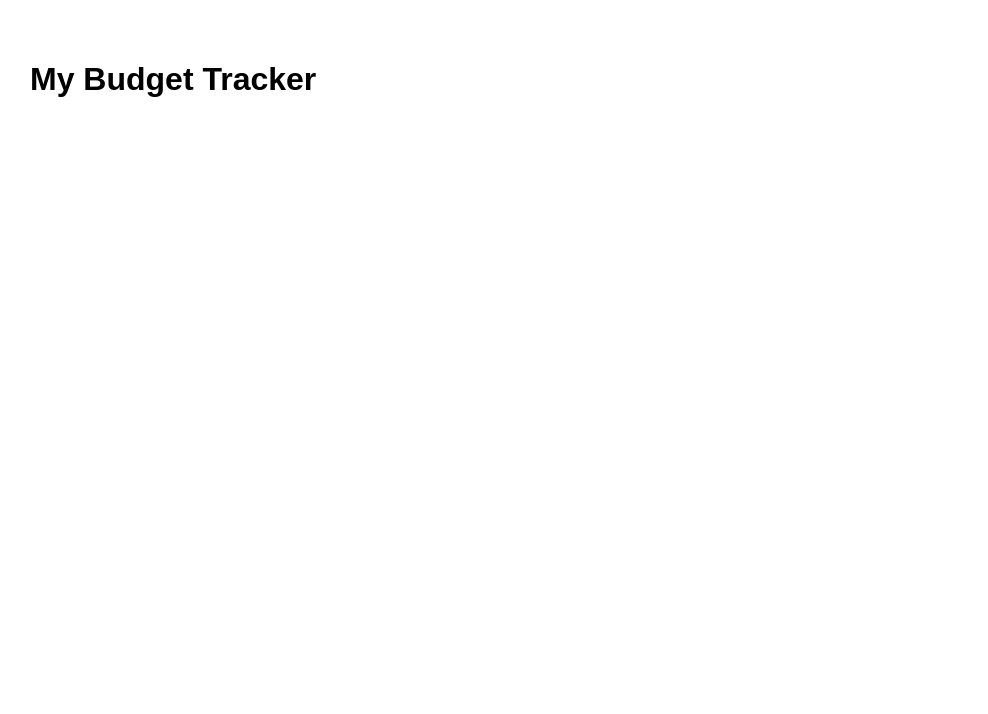
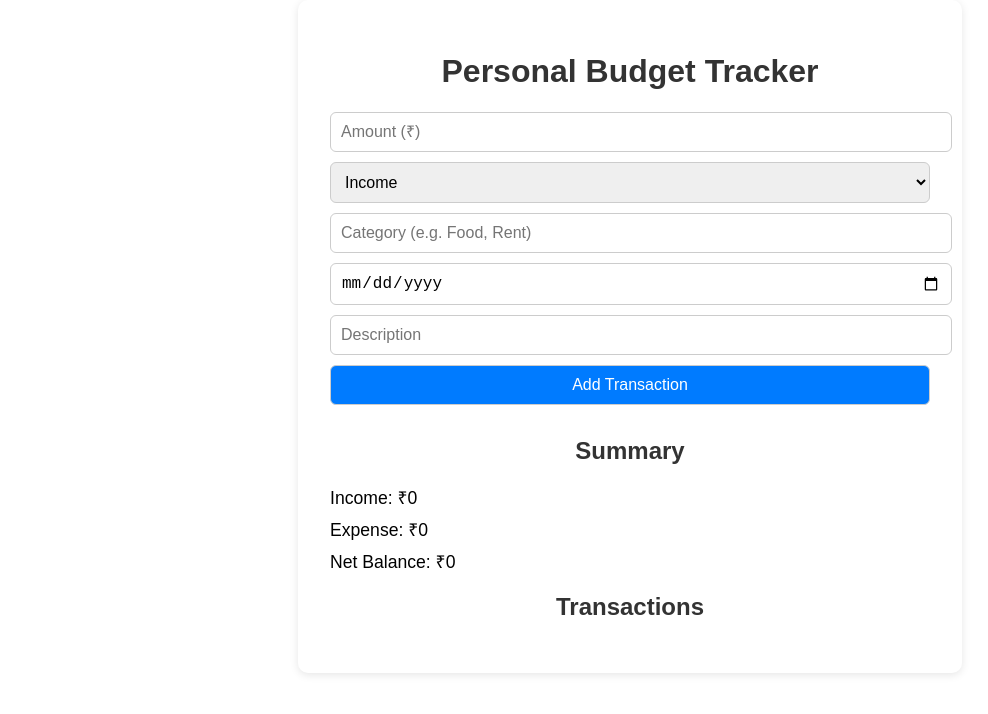
Before and after one commit to ysanariya/personal-budget-tracker, a plain HTML site: page index.html in a window 1280 px wide. Shown: the whole page, without its empty margins (10-998 px from the left). Drawn offline with Linux system fonts and the light colour scheme.

Commit message:
Initial version

```diff
--- a/index.html
+++ b/index.html
@@ -7,7 +7,33 @@
   <link rel="stylesheet" href="style.css"/>
 </head>
 <body>
-  <h1>My Budget Tracker</h1>
+  <h1>Personal Budget Tracker</h1>
+
+  <form id="transaction-form">
+    <input type="number" id="amount" placeholder="Amount (₹)" required />
+
+    <select id="type">
+      <option value="income">Income</option>
+      <option value="expense">Expense</option>
+    </select>
+
+    <input type="text" id="category" placeholder="Category (e.g. Food, Rent)" required />
+    <input type="date" id="date" required />
+    <input type="text" id="description" placeholder="Description" />
+
+    <button type="submit">Add Transaction</button>
+  </form>
+
+  <h2>Summary</h2>
+  <div id="summary">
+    <p>Income: ₹<span id="income-total">0</span></p>
+    <p>Expense: ₹<span id="expense-total">0</span></p>
+    <p>Net Balance: ₹<span id="net-balance">0</span></p>
+  </div>
+
+  <h2>Transactions</h2>
+  <ul id="transaction-list"></ul>
+
   <script src="script.js"></script>
 </body>
 </html>
--- a/script.js
+++ b/script.js
@@ -1 +1,44 @@
-console.log("Welcome to Budget Tracker!");
+let transactions = JSON.parse(localStorage.getItem("transactions")) || [];
+
+function saveTransactions() {
+  localStorage.setItem("transactions", JSON.stringify(transactions));
+}
+
+function renderTransactions() {
+  const list = document.getElementById("transaction-list");
+  list.innerHTML = "";
+
+  let income = 0, expense = 0;
+
+  transactions.forEach((t) => {
+    const li = document.createElement("li");
+    li.innerText = `${t.date} | ${t.type.toUpperCase()} | ₹${t.amount} | ${t.category} (${t.description})`;
+    list.appendChild(li);
+
+    if (t.type === "income") income += Number(t.amount);
+    else expense += Number(t.amount);
+  });
+
+  document.getElementById("income-total").innerText = income;
+  document.getElementById("expense-total").innerText = expense;
+  document.getElementById("net-balance").innerText = income - expense;
+}
+
+document.getElementById("transaction-form").addEventListener("submit", function (e) {
+  e.preventDefault();
+
+  const newTransaction = {
+    amount: document.getElementById("amount").value,
+    type: document.getElementById("type").value,
+    category: document.getElementById("category").value,
+    date: document.getElementById("date").value,
+    description: document.getElementById("description").value
+  };
+
+  transactions.push(newTransaction);
+  saveTransactions();
+  renderTransactions();
+  this.reset();
+});
+
+renderTransactions();
--- a/style.css
+++ b/style.css
@@ -1,4 +1,56 @@
 body {
   font-family: sans-serif;
+  background-color: #f4f4f4;
   padding: 2rem;
+  max-width: 600px;
+  margin: auto;
+  border-radius: 10px;
+  background: #fff;
+  box-shadow: 0 2px 8px rgba(0, 0, 0, 0.1);
 }
+
+h1, h2 {
+  text-align: center;
+  color: #333;
+}
+
+form {
+  margin-bottom: 2rem;
+}
+
+input, select, button {
+  display: block;
+  margin: 10px 0;
+  padding: 10px;
+  width: 100%;
+  border: 1px solid #ccc;
+  border-radius: 6px;
+  font-size: 1rem;
+}
+
+button {
+  background-color: #007bff;
+  color: white;
+  cursor: pointer;
+}
+
+button:hover {
+  background-color: #0056b3;
+}
+
+#summary p {
+  font-size: 1.1rem;
+  margin: 0.5rem 0;
+}
+
+ul {
+  list-style-type: none;
+  padding: 0;
+}
+
+li {
+  background: #eee;
+  margin-bottom: 10px;
+  padding: 10px;
+  border-radius: 6px;
+}
```
